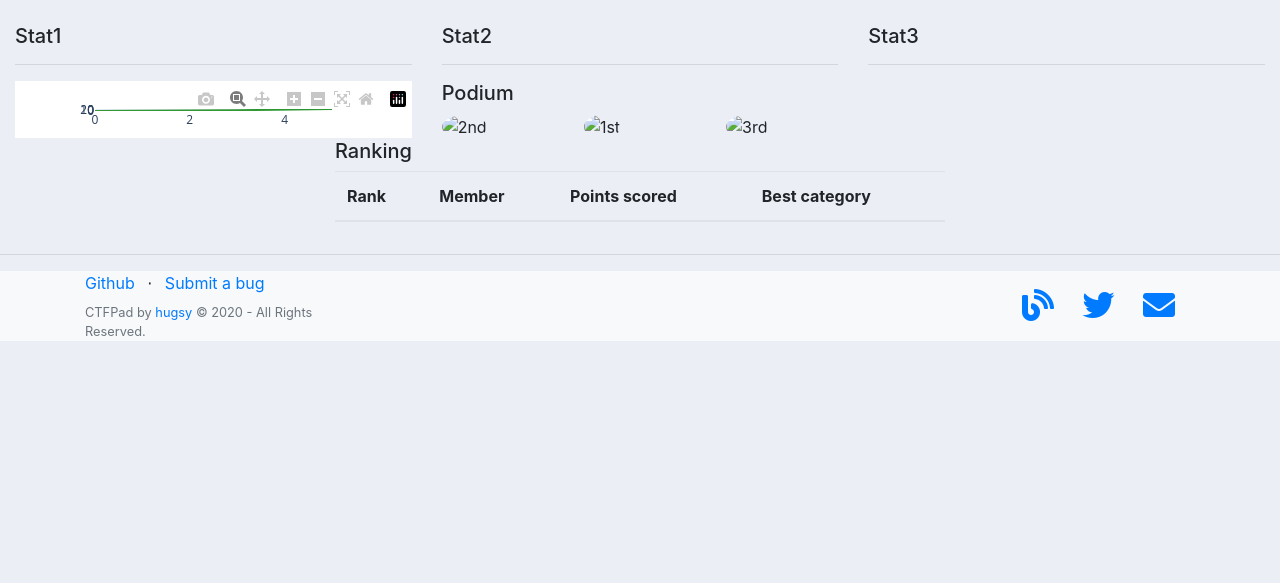
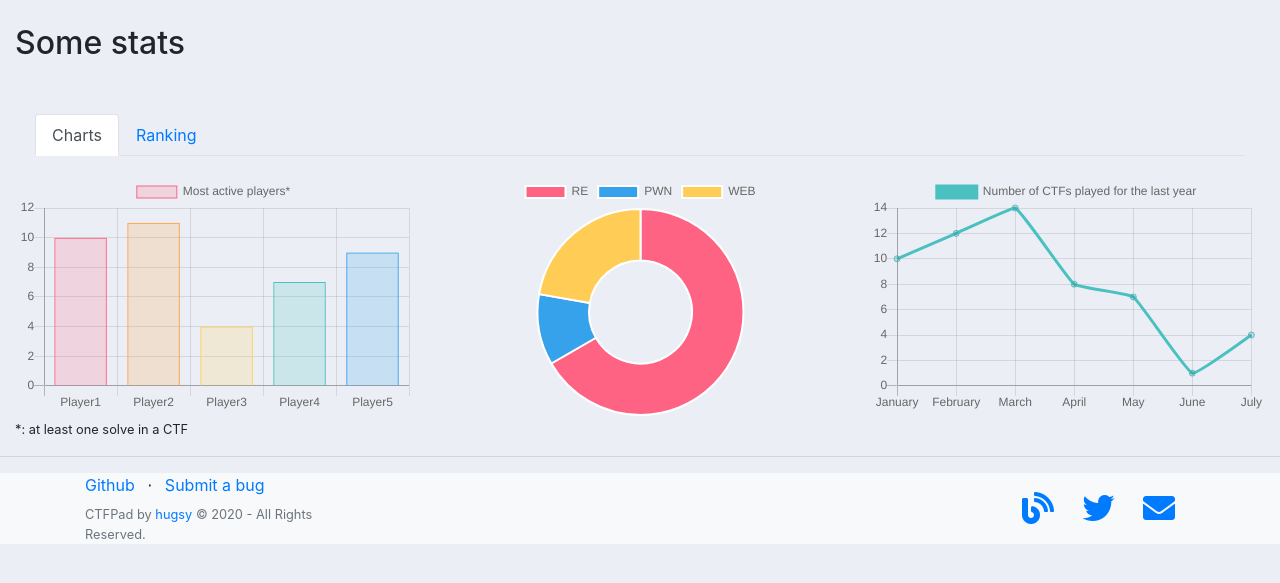
Before and after one commit to hugsy/ctfhub, a Django app: page /stats/ in a window 1280 px wide. Shown: the part 56-639 px from the top of the page. Run offline with Django 3.2, Linux system fonts and the light colour scheme; the visitor is signed in with stand-in values (Sample User, id 1); lists and menus that the app fills with data are empty; some libraries are stand-ins or nearby versions.

Commit message:
removed plotly, using chartjs for the stats

```diff
--- a/ctfpad/models.py
+++ b/ctfpad/models.py
@@ -85,6 +85,10 @@
     @property
     def email(self):
         return self.user.email
+
+    @property
+    def has_superpowers(self):
+        return self.user.id == 1
 
     def __str__(self):
         return self.username
--- a/ctfpad/templates/ctfpad/dashboard/status.html
+++ b/ctfpad/templates/ctfpad/dashboard/status.html
@@ -39,7 +39,7 @@
 				  	<ul>
 					  {% for ctf in current_ctfs %}
 						<li>
-							<strong><a href="#">{{ctf.name | upper}}</a></strong>
+							<strong><a href="{% url 'ctfpad:ctfs-detail' ctf.id %}">{{ctf.name | upper}}</a></strong>
 							(ends in {{ctf.end_date | timeuntil}})
 						</li>
 					  {% empty %}
--- a/ctfpad/templates/ctfpad/main.html
+++ b/ctfpad/templates/ctfpad/main.html
@@ -10,7 +10,10 @@
 	<link rel="stylesheet" type="text/css" href="{% static '/css/fontawesome/css/all.min.css' %}" />
 	<link rel="stylesheet" type="text/css" href="{% static '/css/main.css' %}"/>
 
-	<script src="https://cdn.plot.ly/plotly-latest.min.js"></script>
+	<script src="https://cdnjs.cloudflare.com/ajax/libs/Chart.js/2.9.4/Chart.min.js"></script>
+	<link rel="stylesheet" type="text/css" href="{% static '/css/chart.css' %}"/>
+
+	<link rel="stylesheet" type="text/css" href="{% static '/css/podium.css' %} ">
 </head>
 <body>
 	{% if request.user.is_authenticated %}
--- /dev/null
+++ b/ctfpad/templates/ctfpad/stats/charts.html
@@ -0,0 +1,94 @@
+
+<div class="row" id="stats">
+	<div class="col-md-4">
+        <div class="wrapper-chart1">
+            <canvas id="chart1" width="33%" height="20%"></canvas>
+            <script>
+new Chart(document.getElementById("chart1"),
+{
+	"type": "bar",
+	"data":
+	{
+		"labels": ["Player1", "Player2", "Player3", "Player4", "Player5", ],
+		"datasets": [
+		{
+			"label": "Most active players*",
+			"data": [10, 11, 4, 7, 9],
+			"fill": false,
+			"backgroundColor": [
+                "rgba(255, 99, 132, 0.2)",
+                "rgba(255, 159, 64, 0.2)",
+                "rgba(255, 205, 86, 0.2)",
+                "rgba(75, 192, 192, 0.2)",
+                "rgba(54, 162, 235, 0.2)",
+            ],
+			"borderColor": [
+                "rgb(255, 99, 132)",
+                "rgb(255, 159, 64)",
+                "rgb(255, 205, 86)",
+                "rgb(75, 192, 192)",
+                "rgb(54, 162, 235)", ],
+			"borderWidth": 1
+		}]
+	},
+	"options":
+	{
+		"scales":
+		{
+			"yAxes": [
+			{
+				"ticks":
+				{
+					"beginAtZero": true
+				}
+			}]
+		}
+	}
+});
+            </script>
+            <small>*: at least one solve in a CTF</small>
+        </div>
+    </div>
+
+    <div class="col-md-4">
+		<div id="wrapper-chart2">
+            <canvas id="chart2" width="33%" height="20%"></canvas>
+            <script>
+new Chart(document.getElementById("chart2"), {
+    "type": "doughnut",
+    "data": {
+        "labels": ["RE", "PWN", "WEB"],
+        "datasets": [{
+            "label": "Most solved categories",
+            "data": [300, 50, 100],
+            "backgroundColor": ["rgb(255, 99, 132)", "rgb(54, 162, 235)", "rgb(255, 205, 86)"]
+        }]
+    }
+});
+            </script>
+        </div>
+    </div>
+
+    <div class="col-md-4">
+		<div id="wrapper-chart3">
+            <canvas id="chart3" width="33%" height="20%"></canvas>
+            <script>
+new Chart(document.getElementById("chart3"), {
+    "type": "line",
+    "data": {
+        "labels": ["January", "February", "March", "April", "May", "June", "July"],
+        "datasets": [{
+            "label": "Number of CTFs played for the last year",
+            "data": [10, 12, 14, 8, 7, 1, 4],
+            "fill": false,
+            "borderColor": "rgb(75, 192, 192)",
+            "lineTension": 0.1
+        }]
+    },
+    "options": {}
+});
+            </script>
+
+        </div>
+    </div>
+</div>
--- a/ctfpad/templates/ctfpad/stats/detail.html
+++ b/ctfpad/templates/ctfpad/stats/detail.html
@@ -2,86 +2,30 @@
 
 {% block content %}
 
-{% load humanize %}
+<br>
+<h2>
+Some stats
+</h2>
 <br>
 
-<div class="row" id="stats">
-	<div class="col-md-4">
-		<h5>Stat1</h5>
-		<hr>
-        {% autoescape off %}
-        {{ plot1 }}
-        {% endautoescape %}
+<div style="margin: 20px;">
+    <ul class="nav nav-tabs">
+        <li class="nav-item">
+            <a href="#charts" class="nav-link active" data-toggle="tab">Charts</a>
+        </li>
+        <li class="nav-item">
+            <a href="#rank" class="nav-link" data-toggle="tab">Ranking</a>
+        </li>
+    </ul>
+</div>
+
+<div class="tab-content">
+    <div class="tab-pane fade show active" id="charts">
+        {% include 'ctfpad/stats/charts.html' %}
     </div>
-
-    <div class="col-md-4">
-		<h5>Stat2</h5>
-        <hr>
-        {% autoescape off %}
-        {{ plot2 }}
-        {% endautoescape %}
-    </div>
-
-    <div class="col-md-4">
-		<h5>Stat3</h5>
-        <hr>
-        {% autoescape off %}
-        {{ plot3 }}
-        {% endautoescape %}
+    <div class="tab-pane fade" id="rank">
+        {% include 'ctfpad/stats/rank.html' %}
     </div>
 </div>
 
-
-<div class="row" id="podium">
-    <div class="col-md-4"></div>
-    <div class="col-md-4">
-        <h5>Podium</h5>
-        <!-- TODO -->
-        <div class="row">
-            <div class="col">
-                <img src="" alt="2nd" class="rounded-circle">
-            </div>
-
-            <div class="col">
-                <img src="" alt="1st" class="rounded-circle">
-            </div>
-
-            <div class="col">
-                <img src="" alt="3rd" class="rounded-circle">
-            </div>
-        </div>
-    </div>
-    <div class="col-md-4"></div>
-</div>
-
-
-<div class="row" id="ranking">
-    <div class="col-md-3"></div>
-    <div class="col-md-6">
-        <h5>Ranking</h5>
-        <table class="table table-hover">
-            <thead>
-              <tr>
-                <th scope="col">Rank</th>
-                <th scope="col">Member</th>
-                <th scope="col">Points scored</th>
-                <th scope="col">Best category</th>
-              </tr>
-            </thead>
-            <tbody>
-                {% for member in ranked_members %}
-                <tr>
-                    <th scope="row">{{ loop.index }}</th>
-                    <td>{{ member.user.username }}</td>
-                    <td>todo</td>
-                    <td>todo</td>
-                </tr>
-                {% endfor %}
-            </tbody>
-        </table>
-    </div>
-    <div class="col-md-3"></div>
-</div>
-
-
 {% endblock %}
--- /dev/null
+++ b/ctfpad/templates/ctfpad/stats/rank.html
@@ -0,0 +1,70 @@
+{% load static %}
+
+<div class="row" id="podium">
+    <div class="col-md-4"></div>
+    <div class="col-md-4">
+        <h5>Podium</h5>
+
+        <div class="row">
+            <div id="podium-box" class="row" style="height: 300px">
+                <div class="col-md-4 step-container m-0 p-0">
+                    <div>
+                        <img width="100px" height="100px" src="{% static '/images/blank-avatar.png' %}" alt="2nd" class="rounded-circle">
+                    </div>
+                    <div id="second-step" class="bg-blue step centerBoth podium-number">
+                        2
+                    </div>
+                </div>
+                <div class="col-md-4 step-container m-0 p-0">
+                    <div>
+                        <img width="100px" height="100px" src="{% static '/images/blank-avatar.png' %}" alt="1st" class="rounded-circle">
+                    </div>
+                    <div id="first-step" class="bg-blue step centerBoth podium-number">
+                        1
+                    </div>
+                </div>
+                <div class="col-md-4 step-container m-0 p-0">
+                    <div>
+                        <img width="100px" height="100px" src="{% static '/images/blank-avatar.png' %}" alt="3rd" class="rounded-circle">
+                    </div>
+                    <div id="third-step" class="bg-blue step centerBoth podium-number">
+                        3
+                    </div>
+                </div>
+            </div>
+        </div>
+    </div>
+    <div class="col-md-4"></div>
+</div>
+
+<br>
+<hr>
+<br>
+
+<div class="row" id="ranking">
+    <div class="col-md-3"></div>
+    <div class="col-md-6">
+        <h5>Ranking</h5>
+        <table class="table table-hover">
+            <thead>
+              <tr>
+                <th scope="col">Rank</th>
+                <th scope="col">Member</th>
+                <th scope="col">Points scored</th>
+                <th scope="col">Best category</th>
+              </tr>
+            </thead>
+            <tbody>
+                {% for member in ranked_members %}
+                <tr>
+                    <th scope="row">{{ loop0.index }}</th>
+                    <td>{{ member.username }}</td>
+                    <td>todo</td>
+                    <td>todo</td>
+                </tr>
+                {% endfor %}
+            </tbody>
+        </table>
+    </div>
+    <div class="col-md-3"></div>
+</div>
--- a/ctfpad/urls.py
+++ b/ctfpad/urls.py
@@ -24,7 +24,7 @@
     path("users/edit/<str:pk>/", views.users.MemberUpdateView.as_view(), name="users-update"),
     path("users/<int:pk>/", views.users.MemberDetailView.as_view(), name="users-detail"), # todo
 
-    path("users/login/", views.users.login, name="user-login"),
+    path("users/login/", views.users.CtfpadLogin.as_view(), name="user-login"),
     path("users/logout/", views.users.logout, name="user-logout"),
 
     # dashboard
--- a/ctfpad/views/__init__.py
+++ b/ctfpad/views/__init__.py
@@ -3,9 +3,6 @@
 from django.http.request import HttpRequest
 from django.http.response import HttpResponse
 from django.shortcuts import redirect, render
-
-from plotly.offline import plot
-from plotly.graph_objs import Scatter
 
 import datetime
 
@@ -79,13 +76,7 @@
         HttpResponse: [description]
     """
     # todo
-    x_data = [0, 1, 2, 3, 5]
-    y_data = [x**2 for x in x_data]
-    plot1 = plot(
-        [Scatter(x=x_data, y=y_data, mode='lines', name='test', opacity=0.8, marker_color='green')],
-        output_type='div',
-        include_plotlyjs=False
-    )
+    plot1 = [0, 1, 2, 3, 5]
 
     # todo
     rank = Member.objects.all()
--- a/ctftools/settings.py
+++ b/ctftools/settings.py
@@ -153,3 +153,5 @@
 CODIMD_URL = os.getenv("CODIMD_URL") or 'http://localhost:3000'
 
 CTFTIME_API_EVENTS_URL = "https://ctftime.org/api/v1/events/"
+
+LOGIN_REDIRECT_URL = "ctfpad:dashboard"
--- a/requirements.txt
+++ b/requirements.txt
@@ -3,6 +3,4 @@
 requests
 python-magic
 psycopg2-binary
-plotly>=4.12
-kaleido
 django-model-utils
```
Also changed, not shown: ctfpad/templates/ctfpad/ctfs/confirm_delete.html (+6 -6 lines), ctfpad/templates/ctfpad/ctfs/create.html (+4 -3 lines), ctfpad/views/challenges.py (+5 -5 lines), ctfpad/views/ctfs.py (+13 -2 lines), ctfpad/views/users.py (+13 -25 lines), static/css/podium.css (added, +41 -0 lines), README.md, static/css/chart.css (added), 1 other file.
